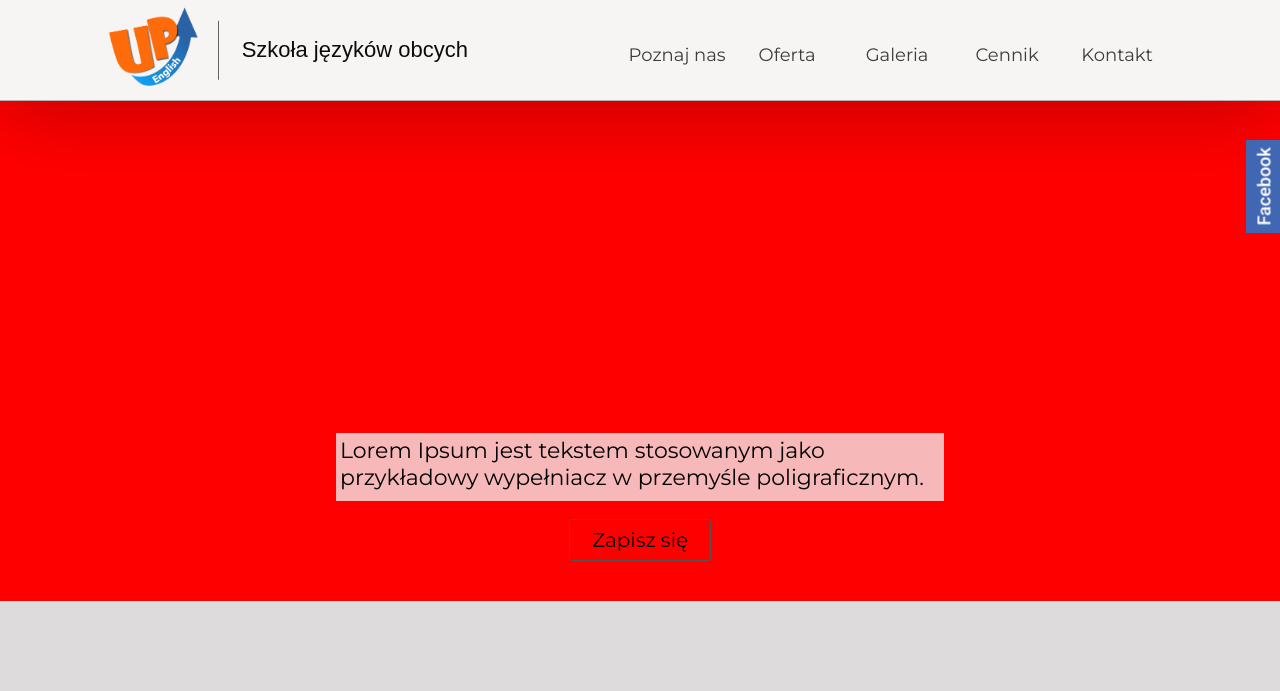
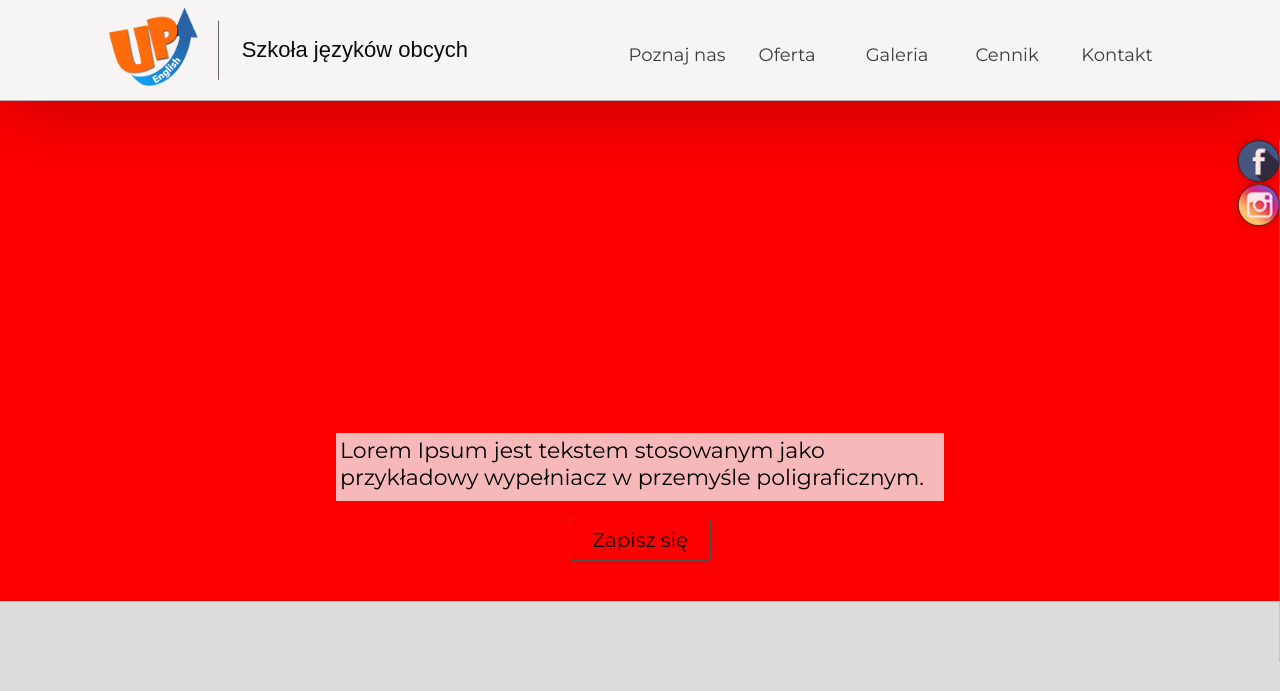
Before and after one commit to blazbla274/Upenglish, a PHP site: page / in a window 1280 px wide. Shown: the top 691 px of the page. Run offline with PHP 8.4, Linux system fonts and the light colour scheme; some libraries are stand-ins or nearby versions; some web fonts are replaced.

Commit message:
instagram widget

```diff
--- a/css/jquery.tabSlideOut.css
+++ b/css/jquery.tabSlideOut.css
@@ -33,10 +33,6 @@
     display: block;
     position: absolute;
     cursor: pointer;
-    color: white;
-    background-color: #4267B2;
-    font-family: 'Roboto', sans-serif;
-    font-size: 18px;
 }
 .ui-slideouttab-handle-image {
     transform: rotate(0);
@@ -113,7 +109,3 @@
 .ui-slideouttab-bottom .ui-slideouttab-handle-rounded {
     border-radius: 4px 4px 0 0;
 }
-
-#my-tab{
-    z-index: 1000 !important;
-}
--- a/css/main.css
+++ b/css/main.css
@@ -1243,3 +1243,37 @@ textarea {
         width: 40vw;
     }
 }
+
+/*media handle*/
+.handle {
+    opacity: 0.9;
+    background-color: transparent !important;
+    overflow: hidden;
+    border-radius: 100%;
+    border: 1px solid rgba(32, 32, 32, 0.829);
+    width: 42px;
+    height: 42px;
+    background-position: center;
+    background-size: cover;
+    transform: rotate(0deg) translate(-105%, 0%) !important;
+    transition: all 200ms ease;
+    -webkit-box-shadow: 0px 0px 12px -1px rgba(0,0,0,0.3);
+    -moz-box-shadow: 0px 0px 12px -1px rgba(0,0,0,0.3);
+    box-shadow: 0px 0px 12px -1px rgba(0,0,0,0.3);
+}
+.handle:hover {
+    transform: rotate(15deg) translate(-99%, 0%) !important;
+    opacity: 1;
+}
+
+.media-tab {
+    z-index: 1000 !important;
+}
+
+#my-tab-facebook > .handle {
+    background-image: url('../img/fb_ico.png');
+}
+
+#my-tab-instagram > .handle {
+    background-image: url('../img/insta_ico.png');
+}
--- a/index.html
+++ b/index.html
@@ -624,9 +624,9 @@
     </footer>
 
     <script src="js/tabSlideOut/jquery.tabSlideOut.js"></script>
-    <div id="my-tab">
+    <div id="my-tab-facebook" class="media-tab">
 
-      <span class="handle">Facebook</span>
+      <span class="handle"></span>
       <iframe
         src="https://www.facebook.com/plugins/page.php?href=https%3A%2F%2Fwww.facebook.com%2Fupenglishpk%2F&tabs=timeline&
         width=280px&height=500&small_header=true&adapt_container_width=true&hide_cover=true&show_facepile=true&appId"
@@ -635,6 +635,11 @@
       </iframe>
 
     </div>
+    <div id="my-tab-instagram" class="media-tab">
+
+        <span class="handle"></span>
+
+      </div>
 
   </body>
 
--- a/js/tabSlideOut/behavior.js
+++ b/js/tabSlideOut/behavior.js
@@ -1,8 +1,13 @@
 
 $(document).ready(function() {
-    $('#my-tab').tabSlideOut( {
+    $('#my-tab-facebook').tabSlideOut({
         tabLocation: 'right',
         action: 'click',  //not need
         offset: '140px'
-    } );
+    });
+    $('#my-tab-instagram').tabSlideOut({
+        tabLocation: 'right',
+        action: 'click',  //not need
+        offset: '184px'
+    });
 });
```
Also changed, not shown: img/fb_ico.png (added), img/insta_ico.png (added), 1 other file.
